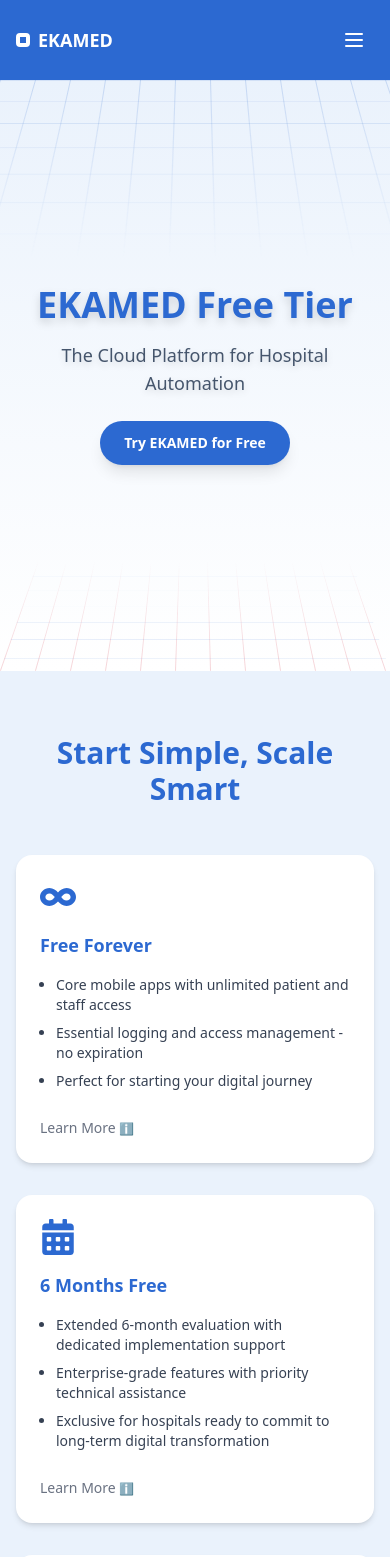
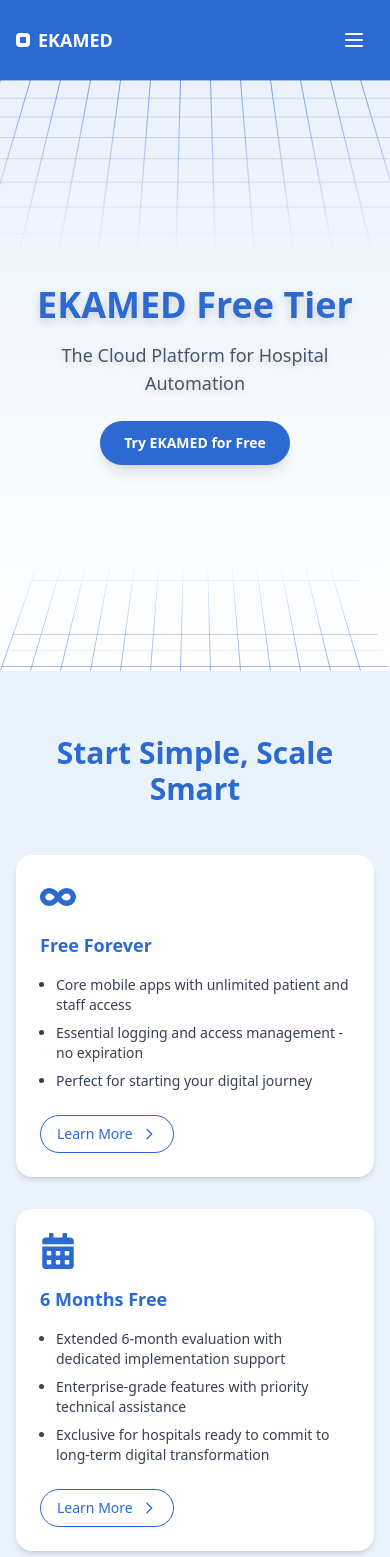
Before and after one commit to nomore-coffee/ekamed_web, a React (Vite) app: page / in a window 390 px wide. Shown: the top 1557 px of the page. Built offline with nearby package versions, Linux system fonts and the light colour scheme.

Commit message:
cahnges in card and hero section

```diff
--- a/src/Componnets/Hero/hero.jsx
+++ b/src/Componnets/Hero/hero.jsx
@@ -12,8 +12,8 @@
           className="absolute top-0 left-0 w-full h-[40vh]"
           style={{
             backgroundImage:
-              "linear-gradient(to right, rgba(44, 105, 209, 0.2) 1px, transparent 1px), linear-gradient(to bottom, rgba(44, 105, 209, 0.2) 1px, transparent 1px)",
-            backgroundSize: "35px 35px",
+              "linear-gradient(to right, rgba(44, 105, 209, 0.6) 1px, transparent 1px), linear-gradient(to bottom, rgba(44, 105, 209, 0.6) 1px, transparent 1px)",
+            backgroundSize: "30px 30px",
             transform: "perspective(800px) rotateX(55deg)",
             transformOrigin: "top center",
             maskImage: "linear-gradient(to bottom, black 0%, transparent 70%)",
@@ -25,9 +25,9 @@
         <div
           className="absolute bottom-0 left-0 w-full h-[40vh]"
           style={{
-            backgroundImage:
-              "linear-gradient(to right, rgba(209, 44, 63, 0.2) 1px, transparent 1px), linear-gradient(to bottom, rgba(44, 105, 209, 0.2) 1px, transparent 1px)",
-            backgroundSize: "35px 35px",
+             backgroundImage:
+              "linear-gradient(to right, rgba(44, 105, 209, 0.5) 1px, transparent 1px), linear-gradient(to bottom, rgba(44, 105, 209, 0.5) 1px, transparent 1px)",
+            backgroundSize: "30px 30px",
             transform: "perspective(800px) rotateX(55deg)",
             transformOrigin: "bottom center",
             maskImage: "linear-gradient(to top, black 0%, transparent 70%)",
--- a/src/Componnets/Resources&Supports/getStarted.jsx
+++ b/src/Componnets/Resources&Supports/getStarted.jsx
@@ -27,13 +27,11 @@
     <section className="bg-[#2C69D1] py-16 px-6 text-white">
       <h2 className="mb-12 text-center text-3xl font-semibold">Get Started with EKAMED</h2>
 
-
-
       <div className="mx-auto grid max-w-6xl gap-8 md:grid-cols-3">
         {steps.map((step, index) => (
           <div
             key={index}
-            className="rounded-2xl bg-white/10 p-6 text-center shadow-lg backdrop-blur-sm border border-white/20"
+            className="rounded-2xl bg-white/10 p-6 text-center shadow-lg backdrop-blur-sm border border-white/20 transition-all duration-300 hover:shadow-2xl hover:shadow-black/20 hover:scale-105"
           >
             <div className="mx-auto mb-4 flex h-12 w-12 items-center justify-center rounded-full bg-white/20">
               {step.icon}
--- a/src/Componnets/Resources&Supports/resources.jsx
+++ b/src/Componnets/Resources&Supports/resources.jsx
@@ -42,23 +42,36 @@
           Resources & Support
         </h2>
 
-        <div className="mx-auto max-w-5xl grid gap-6 sm:grid-cols-2 md:grid-cols-3">
+        <div className="mx-auto max-w-5xl grid gap-6 sm:grid-cols-2 md:grid-cols-3 items-start">
           {resources.map((res, index) => (
             <div
               key={index}
-              className="overflow-hidden rounded-2xl bg-white shadow hover:shadow-md transition"
+              className="group overflow-hidden rounded-2xl bg-white shadow hover:shadow-lg transition-all duration-300 cursor-pointer"
             >
               {/* Top Placeholder for Image */}
               <div className="h-56 w-full bg-red-500"></div>
 
-              {/* Bottom Text */}
-              <div className="p-6">
+              {/* Bottom Text - Expandable on hover */}
+              <div className="p-6 transition-all duration-300">
                 <a
                   href={res.link}
-                  className="text-sm font-medium text-[#2C69D1] hover:underline block"
+                  className="text-sm font-medium text-[#2C69D1] hover:underline block mb-4"
                 >
                   {res.title}
                 </a>
+
+                {/* Hidden content that appears on hover */}
+                <div className="max-h-0 opacity-0 group-hover:max-h-32 group-hover:opacity-100 overflow-hidden transition-all duration-300">
+                  <p className="text-gray-600 text-sm mb-4 leading-relaxed">
+                    Discover comprehensive resources and get the support you need to make the most of EKAMED.
+                  </p>
+                  <button className="inline-flex items-center px-4 py-2 text-white text-sm font-medium bg-[#2C69D1] border border-[#2C69D1] rounded-full hover:bg-white hover:text-[#2C69D1] transition-colors duration-200">
+                    Learn More
+                    <svg className="ml-1 w-4 h-4" fill="none" stroke="currentColor" viewBox="0 0 24 24">
+                      <path strokeLinecap="round" strokeLinejoin="round" strokeWidth={2} d="M9 5l7 7-7 7" />
+                    </svg>
+                  </button>
+                </div>
               </div>
             </div>
           ))}
--- a/src/Componnets/pCards/pricing.jsx
+++ b/src/Componnets/pCards/pricing.jsx
@@ -1,5 +1,5 @@
 // src/components/PricingCards.jsx
-import { FaInfinity, FaCalendarAlt, FaCoins } from "react-icons/fa"; // or use your own icons
+import { FaInfinity, FaCalendarAlt, FaCoins } from "react-icons/fa";
 
 const cards = [
   {
@@ -45,23 +45,49 @@
         {cards.map((card, index) => (
           <div
             key={index}
-            className="rounded-2xl bg-white p-6 shadow-md transition hover:shadow-lg"
+            className="group flex flex-col rounded-2xl bg-white p-6 shadow-md transition-all duration-300 hover:shadow-xl cursor-pointer h-full hover:-translate-y-1"
           >
-            <div className="mb-4">{card.icon}</div>
+            {/* Subtle background tint on hover */}
+            <div className="absolute inset-0 bg-[#2C69D1]/3 opacity-0 group-hover:opacity-100 transition-opacity duration-300 rounded-2xl"></div>
+
+            <div className="relative z-10">
+              {/* Icon with simple hover effect */}
+              <div className="mb-4 transition-transform duration-300 group-hover:scale-105">
+                {card.icon}
+              </div>
+
+              {/* Title */}
               <h3 className="mb-4 text-lg font-semibold text-[#2C69D1]">
                 {card.title}
               </h3>
-            <ul className="mb-6 list-disc space-y-2 pl-4 text-sm text-gray-700">
+
+              {/* Clean bullet points */}
+              <ul className="mb-6 list-disc space-y-2 pl-4 text-sm text-gray-700 flex-grow">
                 {card.bullets.map((point, i) => (
-                <li key={i}>{point}</li>
+                  <li key={i} className="transition-colors duration-300 group-hover:text-gray-800">
+                    {point}
+                  </li>
                 ))}
               </ul>
+
+              {/* Enhanced button */}
+              <div className="mt-auto">
                 <a
                   href={card.link}
-              className="text-sm font-medium text-gray-500 underline-offset-2 hover:underline"
+                  className="inline-flex items-center text-sm font-medium text-[#2C69D1] transition-all duration-300 hover:text-white px-4 py-2 rounded-full border border-[#2C69D1] hover:bg-[#2C69D1] hover:shadow-lg transform hover:scale-105"
                 >
-              Learn More <span className="text-xs">ℹ️</span>
+                  Learn More
+                  <svg
+                    className="ml-2 w-4 h-4 transition-transform duration-300 group-hover:translate-x-1"
+                    fill="none"
+                    stroke="currentColor"
+                    viewBox="0 0 24 24"
+                  >
+                    <path strokeLinecap="round" strokeLinejoin="round" strokeWidth={2} d="M9 5l7 7-7 7" />
+                  </svg>
                 </a>
+              </div>
+            </div>
           </div>
         ))}
       </div>
```
Lines whose indentation alone changed are shown as unchanged.
